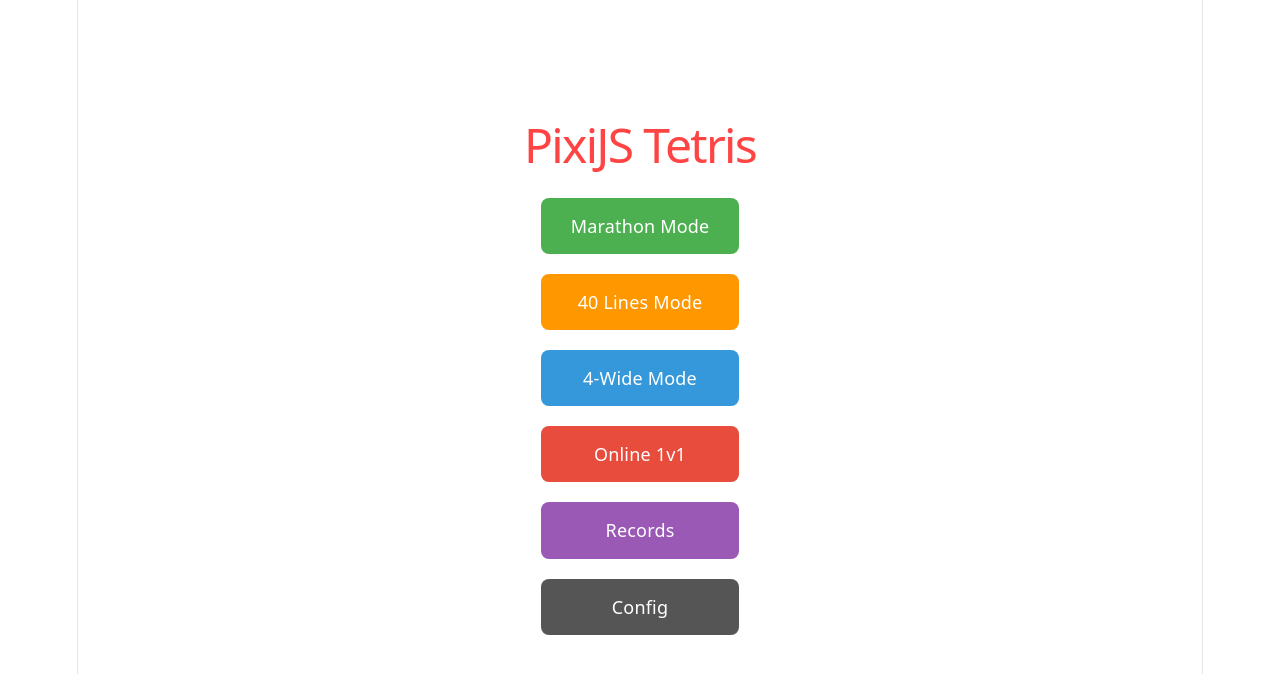
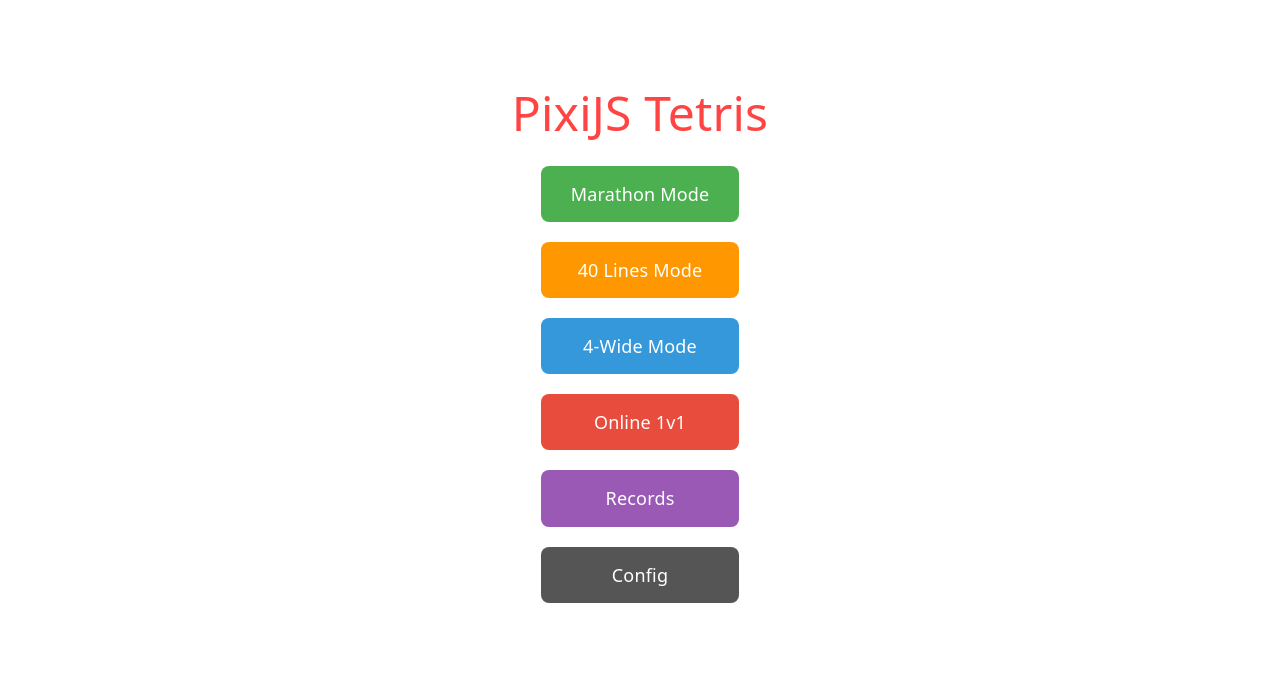
Before and after one commit to ydiksn37/ft_transcendence, a React (Vite) app in the folder apps/frontend/: page / in a window 1280 px wide. Shown: the top 674 px of the page. Built offline with nearby package versions, Linux system fonts and the light colour scheme.

Commit message:
css init

```diff
--- a/apps/frontend/src/index.css
+++ b/apps/frontend/src/index.css
@@ -97,86 +97,6 @@
   --sidebar-ring: oklch(0.708 0 0)
 }
 
-@media (prefers-color-scheme: dark) {
-  :root {
-    --text: #9ca3af;
-    --text-h: #f3f4f6;
-    --bg: #16171d;
-    --border: #2e303a;
-    --code-bg: #1f2028;
-    --accent: #c084fc;
-    --accent-bg: rgba(192, 132, 252, 0.15);
-    --accent-border: rgba(192, 132, 252, 0.5);
-    --social-bg: rgba(47, 48, 58, 0.5);
-    --shadow:
-      rgba(0, 0, 0, 0.4) 0 10px 15px -3px, rgba(0, 0, 0, 0.25) 0 4px 6px -2px;
-  }
-
-  #social .button-icon {
-    filter: invert(1) brightness(2);
-  }
-}
-
-#root {
-  width: 1126px;
-  max-width: 100%;
-  margin: 0 auto;
-  text-align: center;
-  border-inline: 1px solid var(--border);
-  min-height: 100svh;
-  display: flex;
-  flex-direction: column;
-  box-sizing: border-box;
-}
-
-body {
-  margin: 0;
-}
-
-h1,
-h2 {
-  font-family: var(--heading);
-  font-weight: 500;
-  color: var(--text-h);
-}
-
-h1 {
-  font-size: 56px;
-  letter-spacing: -1.68px;
-  margin: 32px 0;
-  @media (max-width: 1024px) {
-    font-size: 36px;
-    margin: 20px 0;
-  }
-}
-h2 {
-  font-size: 24px;
-  line-height: 118%;
-  letter-spacing: -0.24px;
-  margin: 0 0 8px;
-  @media (max-width: 1024px) {
-    font-size: 20px;
-  }
-}
-p {
-  margin: 0;
-}
-
-code,
-.counter {
-  font-family: var(--mono);
-  display: inline-flex;
-  border-radius: 4px;
-  color: var(--text-h);
-}
-
-code {
-  font-size: 15px;
-  line-height: 135%;
-  padding: 4px 8px;
-  background: var(--code-bg);
-}
-
 @theme inline {
   --font-heading: var(--font-sans);
   --font-sans: 'Inter Variable', sans-serif;
```
